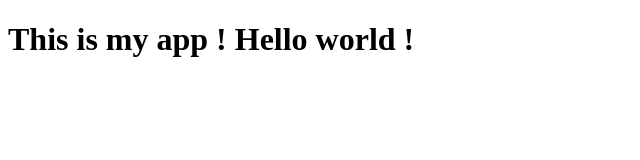
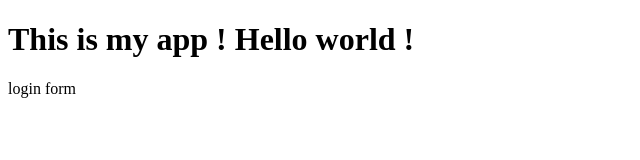
Before and after one commit to isuruTheekshana/test1, a plain HTML site: page index.html in a window 1280 px wide. Shown: the full height of the page, 0-640 px from the left. Drawn offline with Linux system fonts and the light colour scheme.

Commit message:
login form

```diff
--- /dev/null
+++ b/dir2/app2.js
@@ -0,0 +1 @@
+console.log(123);
--- a/index.html
+++ b/index.html
@@ -7,5 +7,6 @@
 </head>
 <body>
     <h1>This is my app ! Hello world !</h1>
+    login form
 </body>
 </html>
```
Also changed, not shown: login.html (added, +2 -0 lines), log.txt (added).
